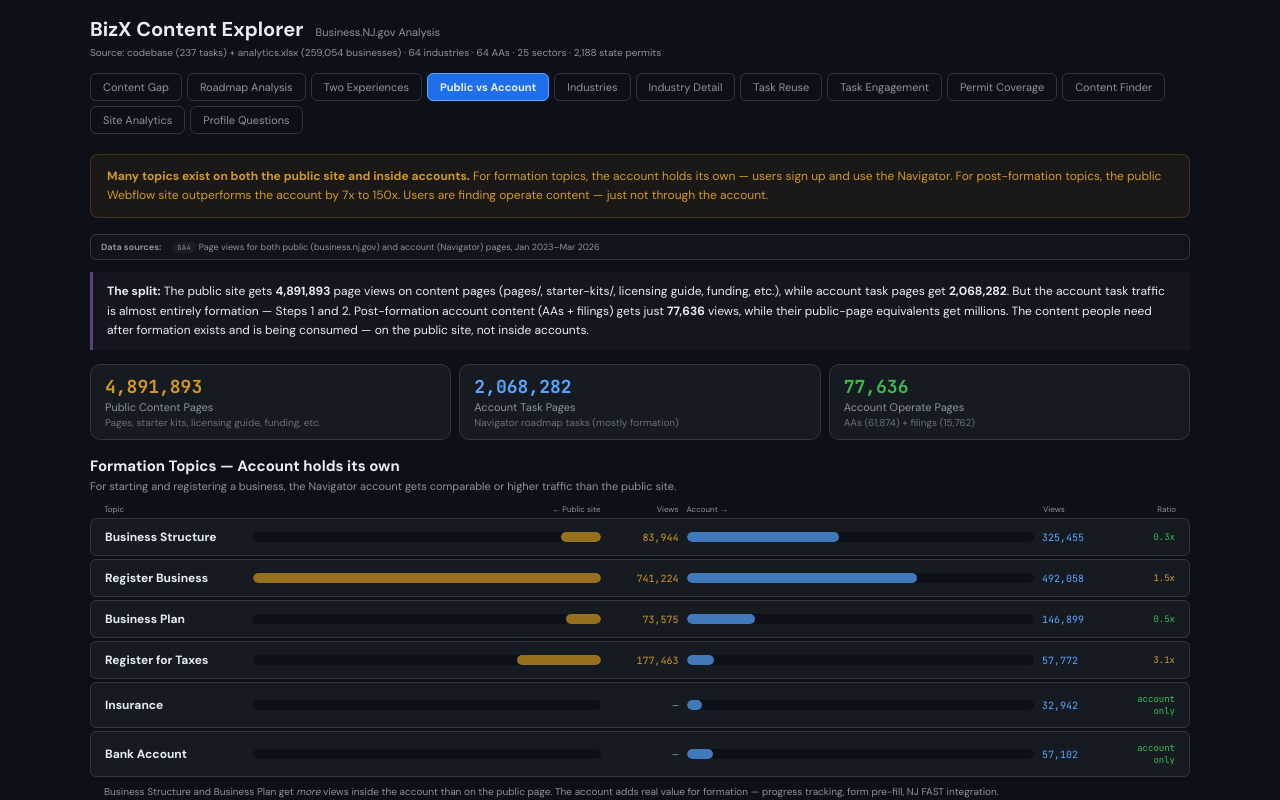
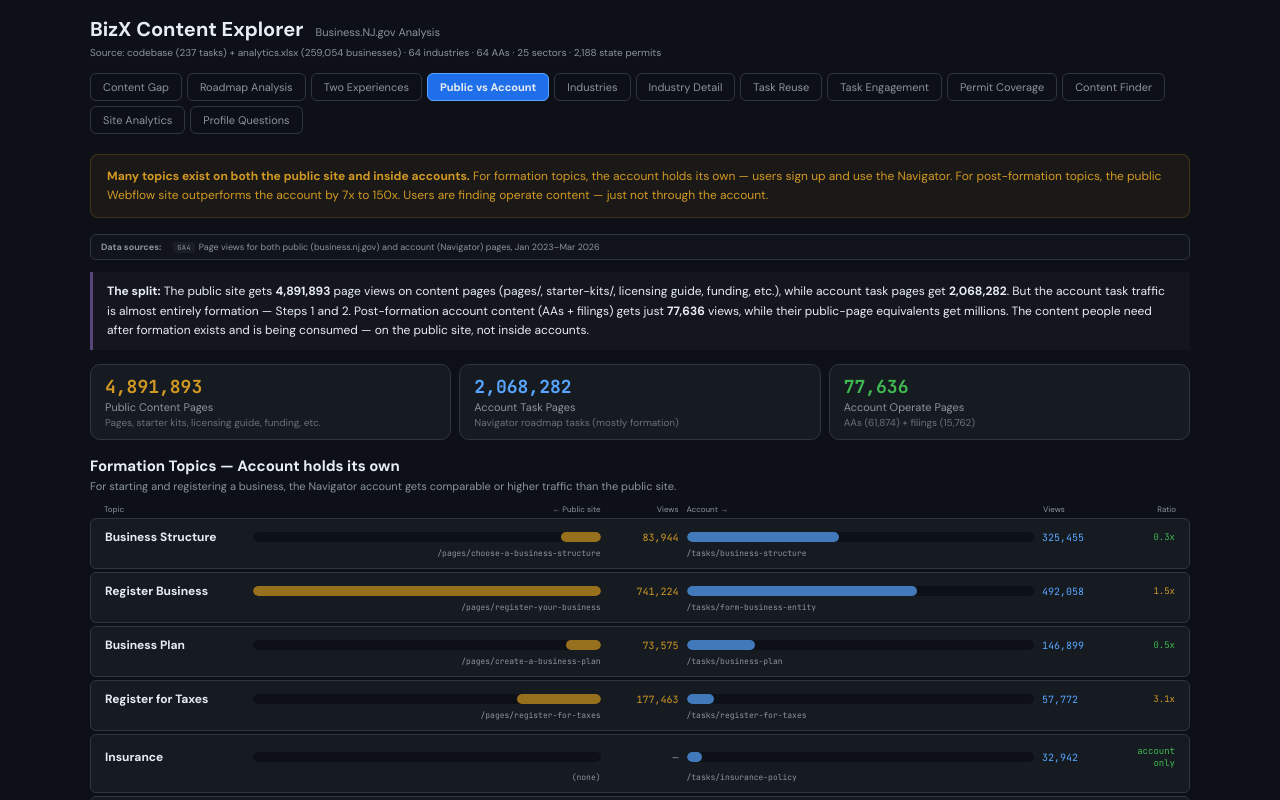
Before and after one commit to amykirchhoff/Roadmap, a React (Vite) app: page / in a window 1280 px wide. Both pictures are taken after a click on the button "Public vs Account". Shown: the top 800 px of the page. Built offline with nearby package versions, Linux system fonts and the light colour scheme.

Commit message:
Add files via upload

```diff
--- a/src/App.jsx
+++ b/src/App.jsx
@@ -744,7 +744,8 @@
       const ratio = p.publicViews>0&&p.accountViews>0?(p.publicViews/p.accountViews).toFixed(1)+"x":p.publicViews>0?"public only":p.accountViews>0?"account only":"—";
       const winner = p.publicViews>p.accountViews?"public":"account";
       return(
-        <div style={{background:C.card,border:`1px solid ${C.border}`,borderRadius:6,padding:"10px 14px",display:"grid",gridTemplateColumns:"140px 1fr 70px 1fr 70px 55px",alignItems:"center",gap:8}}>
+        <div style={{background:C.card,border:`1px solid ${C.border}`,borderRadius:6,padding:"10px 14px"}}>
+          <div style={{display:"grid",gridTemplateColumns:"140px 1fr 70px 1fr 70px 55px",alignItems:"center",gap:8}}>
             <span style={{fontSize:12,fontWeight:600,color:C.text,fontFamily:C.sans}}>{p.topic}</span>
             <div style={{height:10,background:C.bg,borderRadius:5,overflow:"hidden",direction:"rtl"}}>
               <div style={{width:`${pubW}%`,height:"100%",background:C.orange,borderRadius:5,opacity:.7}}/>
@@ -755,6 +756,14 @@
             </div>
             <span style={{fontSize:10,fontFamily:C.mono,color:p.accountViews>0?C.accent:C.muted}}>{p.accountViews>0?fmt(p.accountViews):"—"}</span>
             <span style={{fontSize:9,fontFamily:C.mono,color:winner==="public"?C.orange:C.green,textAlign:"right"}}>{ratio}</span>
+          </div>
+          <div style={{display:"grid",gridTemplateColumns:"140px 1fr 70px 1fr 70px 55px",gap:8,marginTop:3}}>
+            <span/>
+            <span style={{fontSize:8,color:C.muted,fontFamily:C.mono,textAlign:"right",overflow:"hidden",textOverflow:"ellipsis",whiteSpace:"nowrap"}}>{p.publicPath||"(none)"}</span>
+            <span/>
+            <span style={{fontSize:8,color:C.muted,fontFamily:C.mono,overflow:"hidden",textOverflow:"ellipsis",whiteSpace:"nowrap"}}>{p.accountPath||"(none)"}</span>
+            <span/><span/>
+          </div>
         </div>
       );
     };
```
Lines whose indentation alone changed are shown as unchanged.
